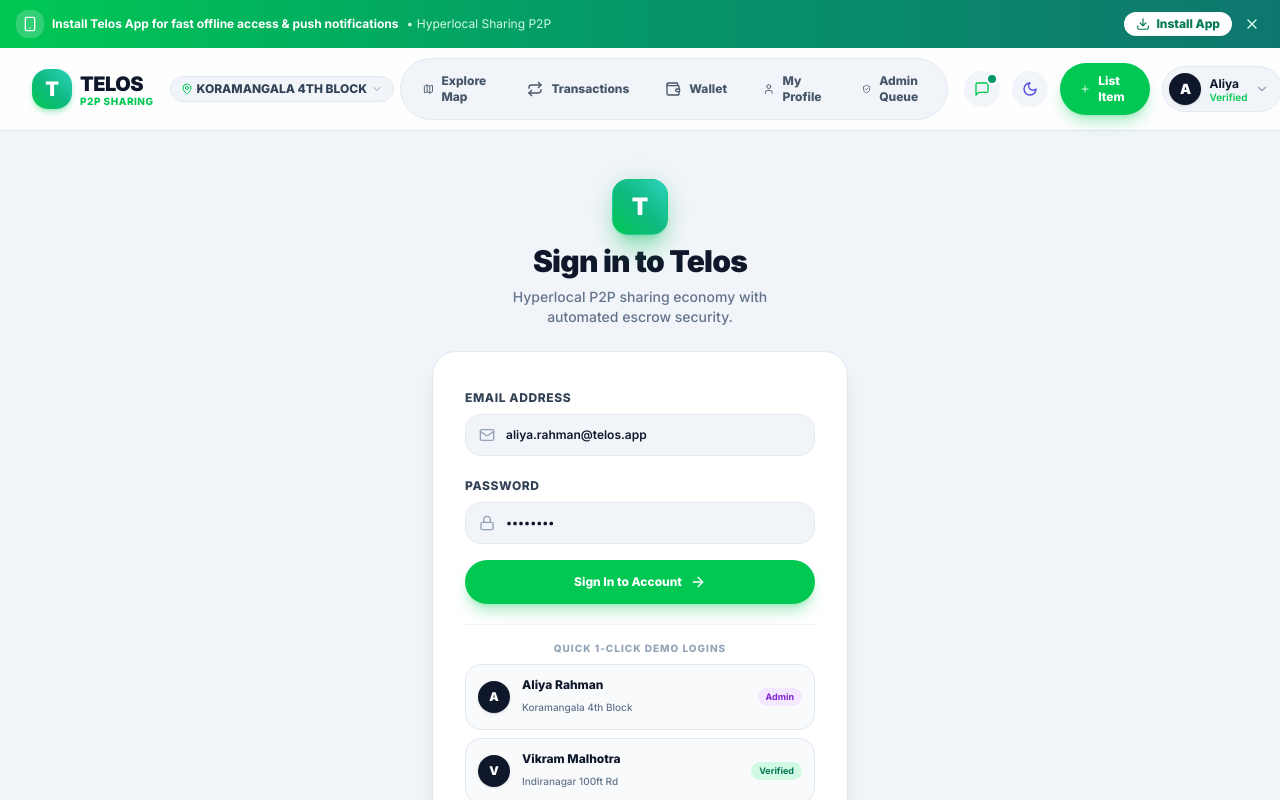
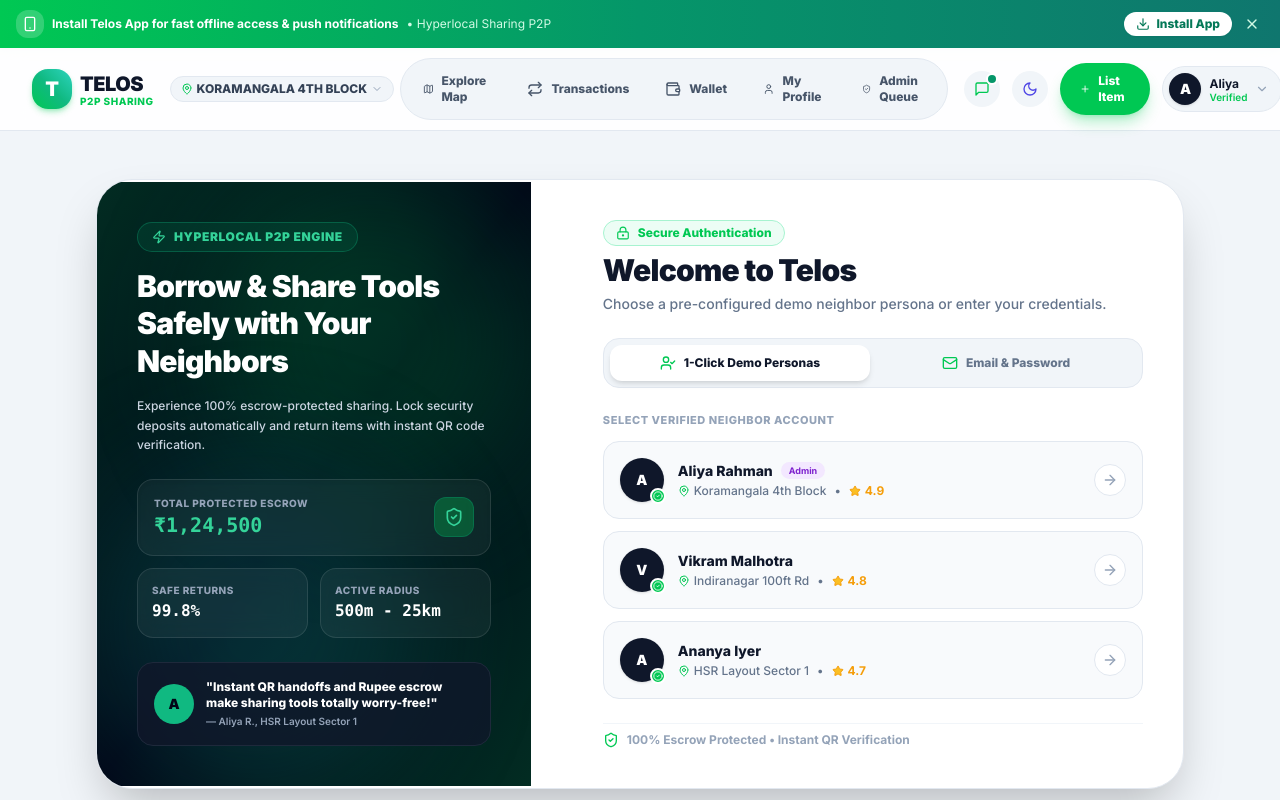
Before and after one commit to rajtharun08/Telos, a React (Vite) app in the folder frontend/: page /login in a window 1280 px wide. Shown: the top 800 px of the page. Built offline with nearby package versions, Linux system fonts and the light colour scheme.

Commit message:
feat(auth): complete visual overhaul of login page with split-screen hero, persona cards, inline loaders, and password toggles

```diff
--- a/frontend/src/pages/LoginPage.jsx
+++ b/frontend/src/pages/LoginPage.jsx
@@ -1,72 +1,259 @@
 import React, { useState } from 'react';
+import { motion, AnimatePresence } from 'framer-motion';
 import { PageTransition } from '../components/layout/PageTransition';
-import { Button } from '../components/common/Button';
-import { LoadingOverlay } from '../components/common/LoadingOverlay';
 import { useAuth } from '../context/AuthContext';
 import { useToast } from '../context/ToastContext';
 import { useNavigate } from 'react-router-dom';
-import { Sparkles, Mail, Lock, CheckCircle2, ShieldCheck, ArrowRight, UserCheck } from 'lucide-react';
+import {
+  Sparkles,
+  Mail,
+  Lock,
+  CheckCircle2,
+  ShieldCheck,
+  ArrowRight,
+  UserCheck,
+  Eye,
+  EyeOff,
+  Zap,
+  MapPin,
+  Star,
+  Loader2,
+  LockKeyhole
+} from 'lucide-react';
 
 export const LoginPage = () => {
   const { login, demoUsers, switchUser } = useAuth();
   const { addToast } = useToast();
   const navigate = useNavigate();
 
+  const [activeTab, setActiveTab] = useState('demo'); // 'demo' | 'email'
   const [email, setEmail] = useState('aliya.rahman@telos.app');
   const [password, setPassword] = useState('demo1234');
+  const [showPassword, setShowPassword] = useState(false);
   const [isLoading, setIsLoading] = useState(false);
-  const [loadingMessage, setLoadingMessage] = useState('Authenticating Escrow Session...');
+  const [loadingUser, setLoadingUser] = useState(null);
 
   const handleSubmit = (e) => {
     e.preventDefault();
     setIsLoading(true);
-    setLoadingMessage('Authenticating Escrow Session...');
 
     setTimeout(() => {
       login(email, password);
       addToast(`Welcome back, ${email}!`, 'success');
       setIsLoading(false);
       navigate('/explore');
-    }, 900);
+    }, 700);
   };
 
   const handleQuickDemoLogin = (userObj) => {
     setIsLoading(true);
-    setLoadingMessage(`Loading Persona for ${userObj.name}...`);
+    setLoadingUser(userObj.id);
 
     setTimeout(() => {
       switchUser(userObj.id);
       addToast(`🎉 Signed in as ${userObj.name}`, 'success');
       setIsLoading(false);
       navigate('/explore');
-    }, 900);
+    }, 700);
   };
 
   return (
     <PageTransition>
-      {/* High-Tech Animated Loading Overlay */}
-      <LoadingOverlay isVisible={isLoading} message={loadingMessage} />
+      <div className="max-w-6xl mx-auto px-4 sm:px-8 py-8 sm:py-12 pb-28 md:pb-12">
 
-      <div className="max-w-md mx-auto px-4 py-8 sm:py-12 space-y-6">
+        {/* Split Grid Layout Container */}
+        <div className="grid grid-cols-1 lg:grid-cols-12 gap-8 items-center bg-white dark:bg-slate-900 rounded-3xl sm:rounded-[36px] border border-slate-200 dark:border-slate-800 shadow-2xl overflow-hidden">
 
-        {/* Header */}
-        <div className="text-center space-y-2">
-          <div className="relative w-14 h-14 mx-auto mb-2">
-            <div className="absolute inset-0 rounded-2xl bg-forest-500/20 blur-md animate-pulse" />
-            <div className="relative w-14 h-14 rounded-2xl bg-gradient-to-tr from-forest-600 via-emerald-500 to-teal-400 flex items-center justify-center text-white font-black text-2xl shadow-xl shadow-forest-600/30 border border-emerald-400/30">
-              T
+          {/* Left Column: Brand Showcase & Interactive Stats (Desktop Only) */}
+          <div className="lg:col-span-5 hidden lg:flex flex-col justify-between p-10 min-h-[580px] bg-gradient-to-br from-forest-950 via-slate-950 to-emerald-950 text-white relative overflow-hidden">
+
+            {/* Background Ambient Glow Orbs */}
+            <div className="absolute top-0 right-0 w-80 h-80 bg-forest-600/20 rounded-full blur-3xl pointer-events-none" />
+            <div className="absolute bottom-0 left-0 w-80 h-80 bg-teal-500/20 rounded-full blur-3xl pointer-events-none" />
+
+            {/* Top Brand Pill */}
+            <div className="relative z-10 space-y-4">
+              <div className="inline-flex items-center gap-2 px-3.5 py-1.5 rounded-full bg-emerald-500/10 border border-emerald-500/30 text-emerald-400 text-xs font-black tracking-wider uppercase">
+                <Zap className="w-3.5 h-3.5 animate-pulse text-emerald-400" />
+                <span>Hyperlocal P2P Engine</span>
               </div>
-          </div>
-          <h1 className="text-2xl sm:text-3xl font-black text-slate-900 dark:text-white tracking-tight">Sign in to Telos</h1>
-          <p className="text-xs sm:text-sm text-slate-500 dark:text-slate-400 max-w-xs mx-auto font-medium">
-            Hyperlocal P2P sharing economy with automated escrow security.
+
+              <h2 className="text-3xl font-black tracking-tight leading-tight font-sans">
+                Borrow & Share Tools Safely with Your Neighbors
+              </h2>
+
+              <p className="text-xs text-slate-300 leading-relaxed font-medium">
+                Experience 100% escrow-protected sharing. Lock security deposits automatically and return items with instant QR code verification.
               </p>
             </div>
 
-        {/* Login Form Card */}
-        <div className="bg-white dark:bg-slate-900 rounded-3xl p-6 sm:p-8 border border-slate-200 dark:border-slate-800 shadow-xl space-y-5">
-          <form onSubmit={handleSubmit} className="space-y-4">
+            {/* Middle Live Metrics Showcase Cards */}
+            <div className="relative z-10 space-y-3 py-6">
+              <div className="p-4 rounded-2xl bg-white/5 backdrop-blur-md border border-white/10 flex items-center justify-between shadow-inner">
+                <div>
+                  <span className="text-[10px] uppercase tracking-wider font-extrabold text-slate-400 block">Total Protected Escrow</span>
+                  <span className="text-xl font-black text-emerald-400 font-mono">₹1,24,500</span>
+                </div>
+                <div className="w-10 h-10 rounded-xl bg-forest-600/30 border border-forest-500/40 flex items-center justify-center text-emerald-400 font-bold">
+                  <ShieldCheck className="w-5 h-5" />
+                </div>
+              </div>
 
+              <div className="grid grid-cols-2 gap-3">
+                <div className="p-3.5 rounded-2xl bg-white/5 backdrop-blur-md border border-white/10">
+                  <span className="text-[10px] uppercase tracking-wider font-extrabold text-slate-400 block">Safe Returns</span>
+                  <span className="text-base font-black text-white font-mono">99.8%</span>
+                </div>
+                <div className="p-3.5 rounded-2xl bg-white/5 backdrop-blur-md border border-white/10">
+                  <span className="text-[10px] uppercase tracking-wider font-extrabold text-slate-400 block">Active Radius</span>
+                  <span className="text-base font-black text-white font-mono">500m - 25km</span>
+                </div>
+              </div>
+            </div>
+
+            {/* Bottom Testimonial Pill */}
+            <div className="relative z-10 p-4 rounded-2xl bg-slate-900/80 border border-slate-800 flex items-center gap-3">
+              <div className="w-10 h-10 rounded-full bg-emerald-500 text-slate-950 font-black flex items-center justify-center shrink-0 text-sm">
+                A
+              </div>
+              <div className="text-xs space-y-0.5">
+                <p className="font-extrabold text-white">"Instant QR handoffs and Rupee escrow make sharing tools totally worry-free!"</p>
+                <span className="text-[10px] text-slate-400 font-semibold block">— Aliya R., HSR Layout Sector 1</span>
+              </div>
+            </div>
+
+          </div>
+
+          {/* Right Column: Interactive Login & Demo Console */}
+          <div className="lg:col-span-7 p-6 sm:p-10 space-y-6">
+
+            {/* Header */}
+            <div className="space-y-1.5 text-center sm:text-left">
+              <div className="inline-flex items-center gap-2 px-3 py-1 rounded-full bg-emerald-50 dark:bg-emerald-950/60 text-forest-600 dark:text-emerald-400 text-xs font-extrabold border border-emerald-200 dark:border-emerald-800">
+                <LockKeyhole className="w-3.5 h-3.5" /> Secure Authentication
+              </div>
+              <h1 className="text-2xl sm:text-3xl font-black text-slate-900 dark:text-white tracking-tight">
+                Welcome to Telos
+              </h1>
+              <p className="text-xs sm:text-sm text-slate-500 dark:text-slate-400 font-medium">
+                Choose a pre-configured demo neighbor persona or enter your credentials.
+              </p>
+            </div>
+
+            {/* Mode Selector Tabs */}
+            <div className="flex items-center gap-1.5 p-1.5 rounded-2xl bg-slate-100 dark:bg-slate-800/80 border border-slate-200 dark:border-slate-700">
+              <button
+                onClick={() => setActiveTab('demo')}
+                className={`flex-1 py-2.5 px-4 rounded-xl text-xs font-extrabold transition-all cursor-pointer flex items-center justify-center gap-2 ${
+                  activeTab === 'demo'
+                    ? 'bg-white dark:bg-slate-900 text-slate-900 dark:text-white shadow-md'
+                    : 'text-slate-500 hover:text-slate-900 dark:hover:text-white'
+                }`}
+              >
+                <UserCheck className="w-4 h-4 text-forest-600 dark:text-emerald-400" />
+                <span>1-Click Demo Personas</span>
+              </button>
+
+              <button
+                onClick={() => setActiveTab('email')}
+                className={`flex-1 py-2.5 px-4 rounded-xl text-xs font-extrabold transition-all cursor-pointer flex items-center justify-center gap-2 ${
+                  activeTab === 'email'
+                    ? 'bg-white dark:bg-slate-900 text-slate-900 dark:text-white shadow-md'
+                    : 'text-slate-500 hover:text-slate-900 dark:hover:text-white'
+                }`}
+              >
+                <Mail className="w-4 h-4 text-forest-600 dark:text-emerald-400" />
+                <span>Email & Password</span>
+              </button>
+            </div>
+
+            {/* Tab 1: Quick 1-Click Demo Personas */}
+            {activeTab === 'demo' && (
+              <motion.div
+                initial={{ opacity: 0, y: 10 }}
+                animate={{ opacity: 1, y: 0 }}
+                transition={{ duration: 0.2 }}
+                className="space-y-3"
+              >
+                <span className="text-[11px] font-extrabold text-slate-400 uppercase tracking-wider block">
+                  Select Verified Neighbor Account
+                </span>
+
+                <div className="space-y-3">
+                  {demoUsers.map((u) => {
+                    const isUserLoading = isLoading && loadingUser === u.id;
+                    return (
+                      <button
+                        key={u.id}
+                        disabled={isLoading}
+                        onClick={() => handleQuickDemoLogin(u)}
+                        className={`w-full p-4 rounded-2xl border text-left flex items-center justify-between transition-all cursor-pointer group ${
+                          isUserLoading
+                            ? 'bg-emerald-50 dark:bg-emerald-950/60 border-forest-600 ring-2 ring-forest-500/30'
+                            : 'bg-slate-50 dark:bg-slate-800/50 hover:bg-emerald-50/70 dark:hover:bg-emerald-950/40 border-slate-200 dark:border-slate-700 hover:border-forest-500'
+                        }`}
+                      >
+                        <div className="flex items-center gap-3.5">
+                          <div className="relative">
+                            <div className="w-11 h-11 rounded-full bg-slate-900 dark:bg-forest-600 text-white flex items-center justify-center font-black text-sm shadow">
+                              {u.name.charAt(0)}
+                            </div>
+                            <div className="absolute -bottom-0.5 -right-0.5 w-4 h-4 rounded-full bg-forest-600 border-2 border-white dark:border-slate-900 flex items-center justify-center text-white">
+                              <CheckCircle2 className="w-2.5 h-2.5" />
+                            </div>
+                          </div>
+
+                          <div className="space-y-0.5">
+                            <div className="flex items-center gap-2">
+                              <span className="font-extrabold text-sm text-slate-900 dark:text-white group-hover:text-forest-600 dark:group-hover:text-emerald-400 transition-colors">
+                                {u.name}
+                              </span>
+                              {u.admin && (
+                                <span className="text-[9px] bg-purple-100 dark:bg-purple-900/60 text-purple-700 dark:text-purple-300 px-2 py-0.5 rounded-full font-bold">
+                                  Admin
+                                </span>
+                              )}
+                            </div>
+                            <div className="flex items-center gap-2 text-xs text-slate-500 dark:text-slate-400 font-medium">
+                              <span className="flex items-center gap-1">
+                                <MapPin className="w-3 h-3 text-forest-600 dark:text-emerald-400" />
+                                {u.neighborhood}
+                              </span>
+                              <span>•</span>
+                              <span className="flex items-center gap-1 text-amber-500 font-bold">
+                                <Star className="w-3 h-3 fill-amber-400" />
+                                {u.rating || 4.9}
+                              </span>
+                            </div>
+                          </div>
+                        </div>
+
+                        {/* Right Action Arrow / Loading Spinner */}
+                        <div className="shrink-0 pl-2">
+                          {isUserLoading ? (
+                            <Loader2 className="w-5 h-5 text-forest-600 dark:text-emerald-400 animate-spin" />
+                          ) : (
+                            <div className="w-8 h-8 rounded-full bg-white dark:bg-slate-900 border border-slate-200 dark:border-slate-700 flex items-center justify-center text-slate-400 group-hover:text-forest-600 dark:group-hover:text-emerald-400 group-hover:border-forest-500 transition-colors">
+                              <ArrowRight className="w-4 h-4" />
+                            </div>
+                          )}
+                        </div>
+                      </button>
+                    );
+                  })}
+                </div>
+              </motion.div>
+            )}
+
+            {/* Tab 2: Standard Email & Password Form */}
+            {activeTab === 'email' && (
+              <motion.form
+                initial={{ opacity: 0, y: 10 }}
+                animate={{ opacity: 1, y: 0 }}
+                transition={{ duration: 0.2 }}
+                onSubmit={handleSubmit}
+                className="space-y-4"
+              >
                 <div className="space-y-1.5">
                   <label className="text-xs font-extrabold text-slate-700 dark:text-slate-300 uppercase tracking-wider">Email Address</label>
                   <div className="relative">
@@ -86,12 +273,19 @@
                   <div className="relative">
                     <Lock className="w-4 h-4 text-slate-400 absolute left-3.5 top-1/2 -translate-y-1/2" />
                     <input
-                  type="password"
+                      type={showPassword ? 'text' : 'password'}
                       value={password}
                       onChange={(e) => setPassword(e.target.value)}
-                  className="w-full pl-10 pr-4 py-3 rounded-2xl bg-slate-100 dark:bg-slate-800 text-xs font-semibold text-slate-900 dark:text-white border border-slate-200 dark:border-slate-700 focus:outline-none focus:border-forest-600 transition-colors"
+                      className="w-full pl-10 pr-10 py-3 rounded-2xl bg-slate-100 dark:bg-slate-800 text-xs font-semibold text-slate-900 dark:text-white border border-slate-200 dark:border-slate-700 focus:outline-none focus:border-forest-600 transition-colors"
                       required
                     />
+                    <button
+                      type="button"
+                      onClick={() => setShowPassword(!showPassword)}
+                      className="absolute right-3.5 top-1/2 -translate-y-1/2 text-slate-400 hover:text-slate-600 dark:hover:text-slate-200 cursor-pointer"
+                    >
+                      {showPassword ? <EyeOff className="w-4 h-4" /> : <Eye className="w-4 h-4" />}
+                    </button>
                   </div>
                 </div>
 
@@ -100,57 +294,28 @@
                   disabled={isLoading}
                   className="w-full py-3.5 rounded-full bg-forest-600 hover:bg-forest-500 text-white font-extrabold text-xs shadow-lg shadow-forest-600/30 transition-transform active:scale-98 cursor-pointer flex items-center justify-center gap-2"
                 >
+                  {isLoading ? (
+                    <>
+                      <Loader2 className="w-4 h-4 animate-spin" />
+                      <span>Authenticating Escrow Session...</span>
+                    </>
+                  ) : (
+                    <>
                       <span>Sign In to Account</span>
                       <ArrowRight className="w-4 h-4" />
+                    </>
+                  )}
                 </button>
-          </form>
+              </motion.form>
+            )}
 
-          {/* Quick 1-Click Demo Logins */}
-          <div className="pt-4 border-t border-slate-100 dark:border-slate-800 space-y-2">
-            <span className="text-[10px] font-extrabold text-slate-400 uppercase tracking-widest block text-center">
-              Quick 1-Click Demo Logins
-            </span>
-
-            <div className="space-y-2">
-              {demoUsers.map((u) => (
-                <button
-                  key={u.id}
-                  onClick={() => handleQuickDemoLogin(u)}
-                  className="w-full p-3 rounded-2xl bg-slate-50 dark:bg-slate-800/60 hover:bg-emerald-50 dark:hover:bg-emerald-950/40 border border-slate-200 dark:border-slate-700 hover:border-forest-500/50 text-left flex items-center justify-between transition-all cursor-pointer group"
-                >
-                  <div className="flex items-center gap-3">
-                    <div className="w-8 h-8 rounded-full bg-slate-900 dark:bg-forest-600 text-white flex items-center justify-center font-black text-xs shadow">
-                      {u.name.charAt(0)}
-                    </div>
-                    <div>
-                      <span className="font-extrabold text-xs text-slate-900 dark:text-white block group-hover:text-forest-600 dark:group-hover:text-emerald-400 transition-colors">
-                        {u.name}
-                      </span>
-                      <span className="text-[10px] text-slate-500 dark:text-slate-400 font-medium">
-                        {u.neighborhood}
-                      </span>
-                    </div>
+            {/* Footer Trust Shield */}
+            <div className="pt-2 flex items-center justify-center sm:justify-start gap-2 text-xs font-bold text-slate-400 border-t border-slate-100 dark:border-slate-800">
+              <ShieldCheck className="w-4 h-4 text-forest-600 dark:text-emerald-400" />
+              <span>100% Escrow Protected • Instant QR Verification</span>
             </div>
 
-                  {u.admin ? (
-                    <span className="text-[9px] bg-purple-100 dark:bg-purple-900/60 text-purple-700 dark:text-purple-300 px-2 py-0.5 rounded-full font-bold">
-                      Admin
-                    </span>
-                  ) : (
-                    <span className="text-[9px] bg-emerald-100 dark:bg-emerald-900/60 text-forest-700 dark:text-emerald-300 px-2 py-0.5 rounded-full font-bold">
-                      Verified
-                    </span>
-                  )}
-                </button>
-              ))}
           </div>
-          </div>
-        </div>
-
-        {/* Security Badge Footer */}
-        <div className="flex items-center justify-center gap-2 text-xs font-bold text-slate-400">
-          <ShieldCheck className="w-4 h-4 text-forest-600" />
-          <span>Protected by Encrypted JWT & Spatial Escrow</span>
         </div>
       </div>
     </PageTransition>
```
Lines whose indentation alone changed are shown as unchanged.
